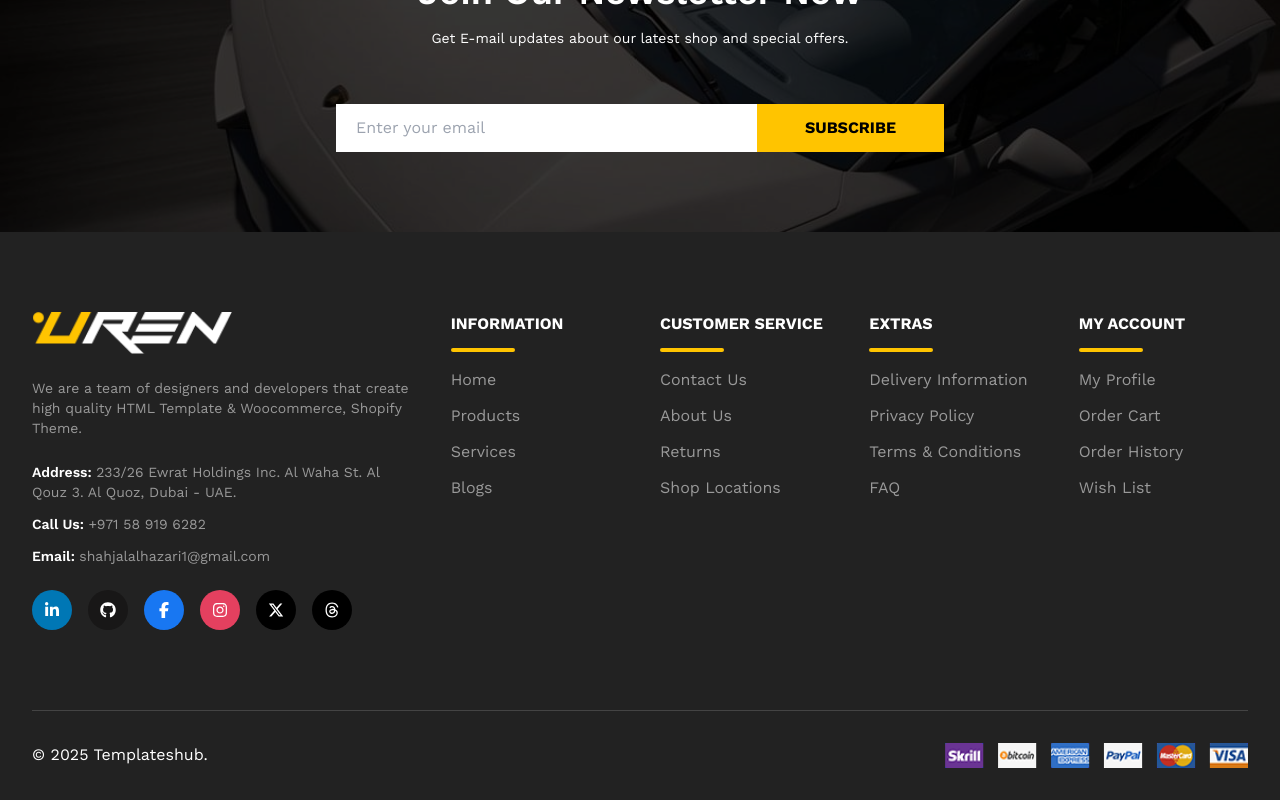
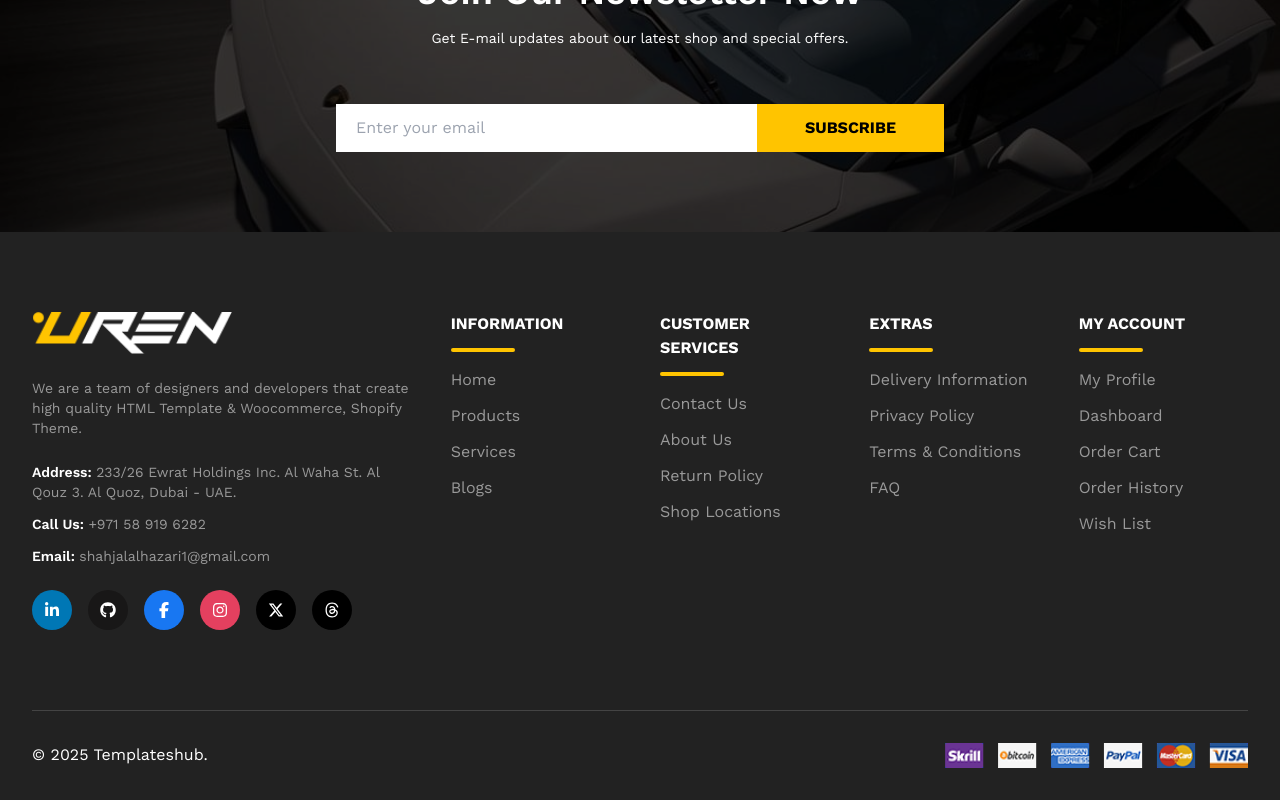
Before and after one commit to shahjalalhazari/Uren-Car-Accessories-Shop, a Next.js app: page /user/signin in a window 1280 px wide. Shown: the part 1320-2120 px from the top of the page. Built offline with nearby package versions, Linux system fonts and the light colour scheme.

Commit message:
Some changes done on Footer.

```diff
--- a/package.json
+++ b/package.json
@@ -19,7 +19,7 @@
     "react-dom": "^19.0.0",
     "react-icons": "^5.5.0",
     "react-inner-image-zoom": "^3.0.2",
-    "swiper": "^11.2.5"
+    "swiper": "^11.2.6"
   },
   "devDependencies": {
     "@eslint/eslintrc": "^3",
--- a/src/app/globals.css
+++ b/src/app/globals.css
@@ -159,6 +159,9 @@
 }
 .footer-nav-link {
     @apply uren-transition;
+}
+.footer-active-nav-link {
+    @apply text-primary;
 }
 .footer-nav-link:hover {
     @apply text-primary underline;
--- a/src/components/shared/footer/Footer.jsx
+++ b/src/components/shared/footer/Footer.jsx
@@ -5,29 +5,112 @@ import FooterTopPart from './FooterTopPart';
 const Footer = () => {
   return (
     <div className="uren-footer">
-      <FooterTopPart navItems={FooterNavItems} />
-      <FooterBottomPart/>
+      <FooterTopPart
+        infoNavItems={infoItems}
+        CSNavItems={customerServiceItems}
+        extraNavItems={extraItems}
+        myAccountNavItems={myAccountItems}
+      />
+      <FooterBottomPart />
     </div>
   );
 };
 
 export default Footer;
 
-const FooterNavItems = [
+const infoItems = [
   {
+    id: 1,
     title: "Home",
     path: "/",
   },
   {
+    id: 2,
     title: "Products",
     path: "/shop/products",
   },
   {
+    id: 3,
     title: "Services",
     path: "/services",
   },
   {
+    id: 4,
     title: "Blogs",
     path: "/blogs",
   },
 ];
+
+const customerServiceItems = [
+  {
+    id: 1,
+    title: "Contact Us",
+    path: "/contact-us",
+  },
+  {
+    id: 2,
+    title: "About Us",
+    path: "/about-us",
+  },
+  {
+    id: 3,
+    title: "Return Policy",
+    path: "/return-policy",
+  },
+  {
+    id: 4,
+    title: "Shop Locations",
+    path: "/locations",
+  },
+];
+
+const extraItems = [
+  {
+    id: 1,
+    title: "Delivery Information",
+    path: "/delivery-info",
+  },
+  {
+    id: 2,
+    title: "Privacy Policy",
+    path: "/privacy-policy",
+  },
+  {
+    id: 3,
+    title: "Terms & Conditions",
+    path: "/t&c",
+  },
+  {
+    id: 4,
+    title: "FAQ",
+    path: "/faq",
+  },
+];
+
+const myAccountItems = [
+  {
+    id: 1,
+    title: "My Profile",
+    path: "/user/profile",
+  },
+  {
+    id: 2,
+    title: "Dashboard",
+    path: "/dashboard",
+  },
+  {
+    id: 3,
+    title: "Order Cart",
+    path: "/shop/cart",
+  },
+  {
+    id: 4,
+    title: "Order History",
+    path: "/user/profile",
+  },
+  {
+    id: 5,
+    title: "Wish List",
+    path: "/shop/wishlist",
+  },
+];
--- /dev/null
+++ b/src/components/shared/footer/FooterNavColumn.jsx
@@ -0,0 +1,30 @@
+"use client"
+import Link from 'next/link';
+import { usePathname } from 'next/navigation';
+
+const FooterNavColumn = ({title, navItems}) => {
+  const pathname = usePathname();
+
+  return (
+    <nav className="footer-nav">
+      <h6 className="footer-nav-heading">{title}</h6>
+      <div></div>
+      <ul className="footer-nav-item-list">
+        {navItems?.map((item) => (
+          <li
+            key={item.id}
+            className={`${
+              pathname === item.path && "footer-active-nav-link"
+            }`}
+          >
+            <Link href={item.path} className="footer-nav-link">
+              {item.title}
+            </Link>
+          </li>
+        ))}
+      </ul>
+    </nav>
+  );
+};
+
+export default FooterNavColumn;
--- a/src/components/shared/footer/FooterTopPart.jsx
+++ b/src/components/shared/footer/FooterTopPart.jsx
@@ -1,5 +1,7 @@
+"use client";
 import Image from "next/image";
 import Link from "next/link";
+import { usePathname } from "next/navigation";
 import {
   FaFacebookF,
   FaGithub,
@@ -8,10 +10,16 @@ import {
   FaThreads,
   FaXTwitter,
 } from "react-icons/fa6";
+import FooterNavColumn from "./FooterNavColumn";
 
+const FooterTopPart = ({
+  infoNavItems,
+  CSNavItems,
+  extraNavItems,
+  myAccountNavItems,
+}) => {
+  const pathname = usePathname();
 
-
-const FooterTopPart = ({ navItems }) => {
   return (
     <footer className="top-footer-layout">
       {/* Column 1 */}
@@ -83,100 +91,13 @@ const FooterTopPart = ({ navItems }) => {
       </aside>
 
       {/* Column 2 | INFORMATION */}
-      <nav className="footer-nav">
-        <h6 className="footer-nav-heading">Information</h6>
-        <div></div>
-        <ul className="footer-nav-item-list">
-          {navItems.map((item) => (
-            <li key={item.path} className="">
-              <Link href={item.path} className="footer-nav-link">
-                {item.title}
-              </Link>
-            </li>
-          ))}
-        </ul>
-      </nav>
+      <FooterNavColumn title={"Information"} navItems={infoNavItems} />
       {/* Column 3 | CUSTOMER SERVICES */}
-      <nav className="footer-nav">
-        <h6 className="footer-nav-heading">Customer Service</h6>
-        <div></div>
-        <ul className="footer-nav-item-list">
-          <li className="">
-            <Link href={"/contact-us"} className="footer-nav-link">
-              Contact Us
-            </Link>
-          </li>
-          <li className="">
-            <Link href={"/about-us"} className="footer-nav-link">
-              About Us
-            </Link>
-          </li>
-          <li className="">
-            <Link href={"/return-policy"} className="footer-nav-link">
-              Returns
-            </Link>
-          </li>
-          <li className="">
-            <Link href={"/locations"} className="footer-nav-link">
-              Shop Locations
-            </Link>
-          </li>
-        </ul>
-      </nav>
+      <FooterNavColumn title={"Customer Services"} navItems={CSNavItems} />
       {/* Column 4 | EXTRAS */}
-      <nav className="footer-nav">
-        <h6 className="footer-nav-heading">Extras</h6>
-        <div></div>
-        <ul className="footer-nav-item-list">
-          <li className="">
-            <Link href={"/delivery-info"} className="footer-nav-link">
-              Delivery Information
-            </Link>
-          </li>
-          <li className="">
-            <Link href={"/privacy-policy"} className="footer-nav-link">
-              Privacy Policy
-            </Link>
-          </li>
-          <li className="">
-            <Link href={"/t&c"} className="footer-nav-link">
-              Terms & Conditions
-            </Link>
-          </li>
-          <li className="">
-            <Link href={"/faq"} className="footer-nav-link">
-              FAQ
-            </Link>
-          </li>
-        </ul>
-      </nav>
+      <FooterNavColumn title={"Extras"} navItems={extraNavItems} />
       {/* Column 5 | ACCOUNT */}
-      <nav className="footer-nav">
-        <h6 className="footer-nav-heading">My Account</h6>
-        <div></div>
-        <ul className="footer-nav-item-list">
-          <li className="">
-            <Link href={"/user/profile"} className="footer-nav-link">
-              My Profile
-            </Link>
-          </li>
-          <li className="">
-            <Link href={"/shop/cart"} className="footer-nav-link">
-              Order Cart
-            </Link>
-          </li>
-          <li className="">
-            <Link href={"/user/profile"} className="footer-nav-link">
-              Order History
-            </Link>
-          </li>
-          <li className="">
-            <Link href={"/shop/wish-list"} className="footer-nav-link">
-              Wish List
-            </Link>
-          </li>
-        </ul>
-      </nav>
+      <FooterNavColumn title={"My Account"} navItems={myAccountNavItems} />
     </footer>
   );
 };
--- a/src/components/shared/navbar/BottomNavbar.jsx
+++ b/src/components/shared/navbar/BottomNavbar.jsx
@@ -157,6 +157,14 @@ const BottomNavbar = ({ navItems, categories, isUser }) => {
               >
                 <Link href={"/user/profile"}>My Account</Link>
               </li>
+              <li
+                className={`dropdown-list-item ${
+                  pathname.split("/").includes("dashboard") &&
+                  "dropdown-list-active"
+                }`}
+              >
+                <Link href={"/dashboard"}>Dashboard</Link>
+              </li>
               <li className="dropdown-list-item">
                 <Link href={"/"}>Logout</Link>
               </li>
--- a/src/components/shared/navbar/StickyNavbar.jsx
+++ b/src/components/shared/navbar/StickyNavbar.jsx
@@ -71,6 +71,14 @@ const StickyNavbar = ({ navItems, isUser }) => {
                 >
                   <Link href={"/user/profile"}>My Account</Link>
                 </li>
+                <li
+                  className={`dropdown-list-item ${
+                    pathname.split("/").includes("dashboard") &&
+                    "dropdown-list-active"
+                  }`}
+                >
+                  <Link href={"/dashboard"}>Dashboard</Link>
+                </li>
                 <li className="dropdown-list-item">
                   <Link href={"/"}>Logout</Link>
                 </li>
--- a/src/components/shared/navbar/TopNavbar.jsx
+++ b/src/components/shared/navbar/TopNavbar.jsx
@@ -183,6 +183,15 @@ const TopNavbar = ({ navItems, isUser }) => {
                       >
                         <Link href={"/user/profile"}>My Account</Link>
                       </li>
+                      <li
+                        className={`${
+                          pathname.split("/").includes("dashboard") &&
+                          "dropdown-list-active"
+                        }`}
+                        onClick={() => setNavbarOpen(false)}
+                      >
+                        <Link href={"/dashboard"}>Dashboard</Link>
+                      </li>
                       <li onClick={() => setNavbarOpen(false)}>
                         <Link href={"/"}>Logout</Link>
                       </li>
@@ -361,6 +370,15 @@ const TopNavbar = ({ navItems, isUser }) => {
                         >
                           <Link href={"/user/profile"}>My Account</Link>
                         </li>
+                        <li
+                          className={`${
+                            pathname.split("/").includes("dashboard") &&
+                            "dropdown-list-active"
+                          }`}
+                          onClick={() => setNavbarOpen(false)}
+                        >
+                          <Link href={"/dashboard"}>Dashboard</Link>
+                        </li>
                         <li onClick={() => setNavbarOpen(false)}>
                           <Link href={"/"}>Logout</Link>
                         </li>
```
Also changed, not shown: 1 other file (tests, documents, lock files or other folders).
